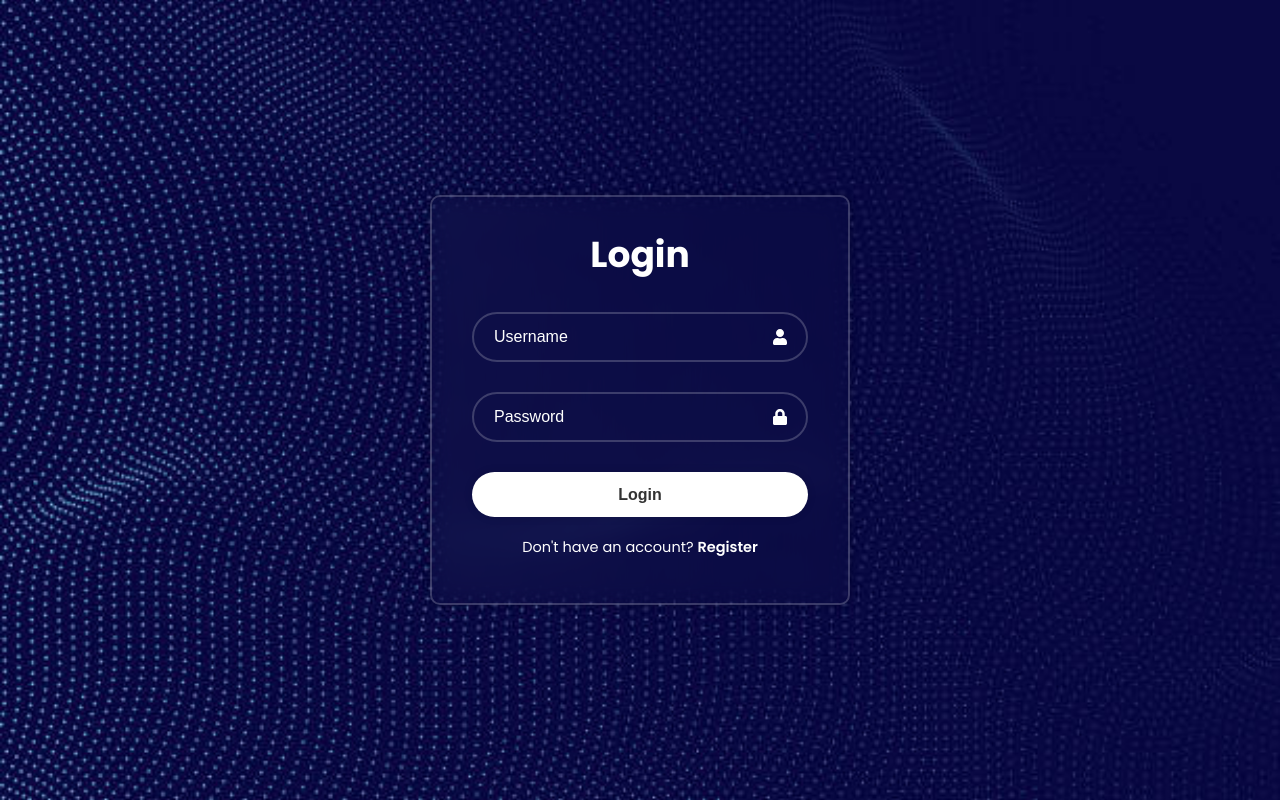
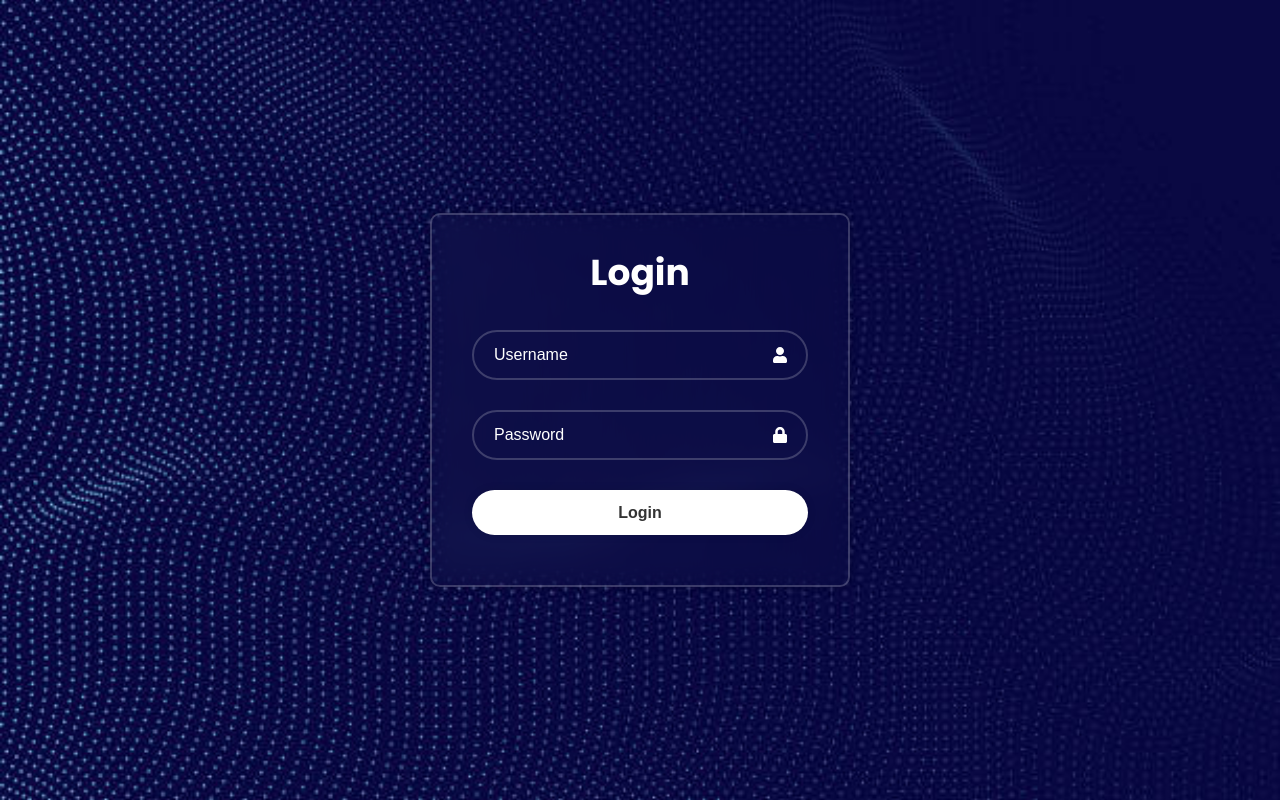
Before and after one commit to Sathira-Wijeratne/SPSH-Ecommerce-Application, a React (Create React App) app in the folder WebApplication/frontend/: page / in a window 1280 px wide. Built offline with nearby package versions, Linux system fonts and the light colour scheme.

Commit message:
commented unnessary code

```diff
--- a/WebApplication/frontend/src/Components/LoginForm/Login.jsx
+++ b/WebApplication/frontend/src/Components/LoginForm/Login.jsx
@@ -22,7 +22,7 @@ const Login =()=>{
                 <button type="submit">Login</button>
 
                 <div className="register-Link">
-                    <p>Don't have an account? <a href="#">Register</a></p>
+                    {/* <p>Don't have an account? <a href="#">Register</a></p> */}
                 </div>
             </form>
 
```
